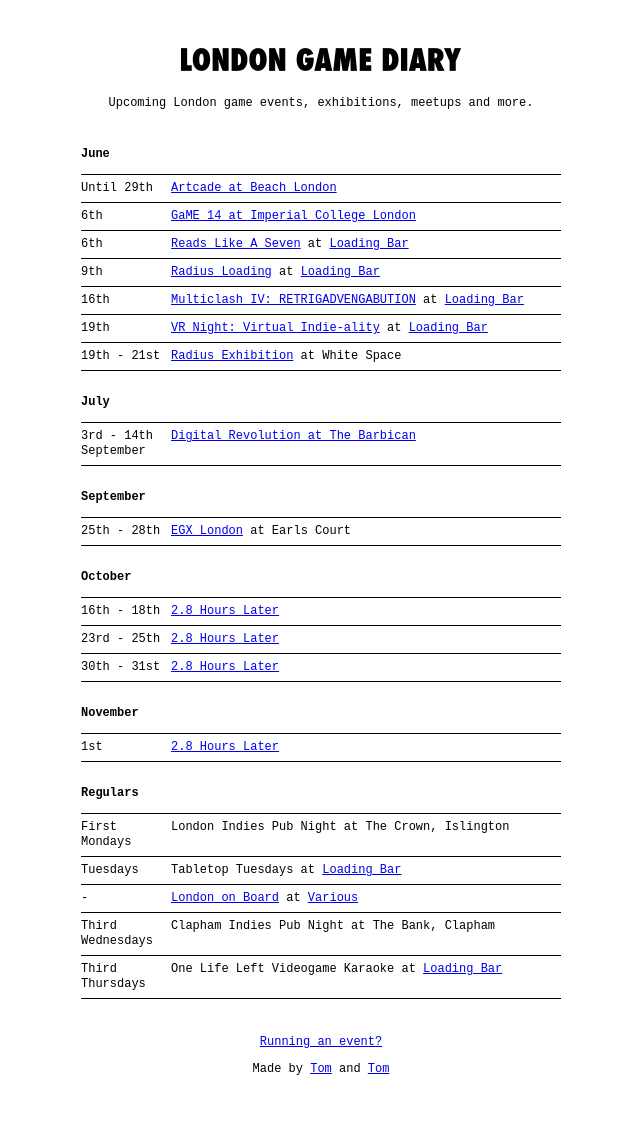
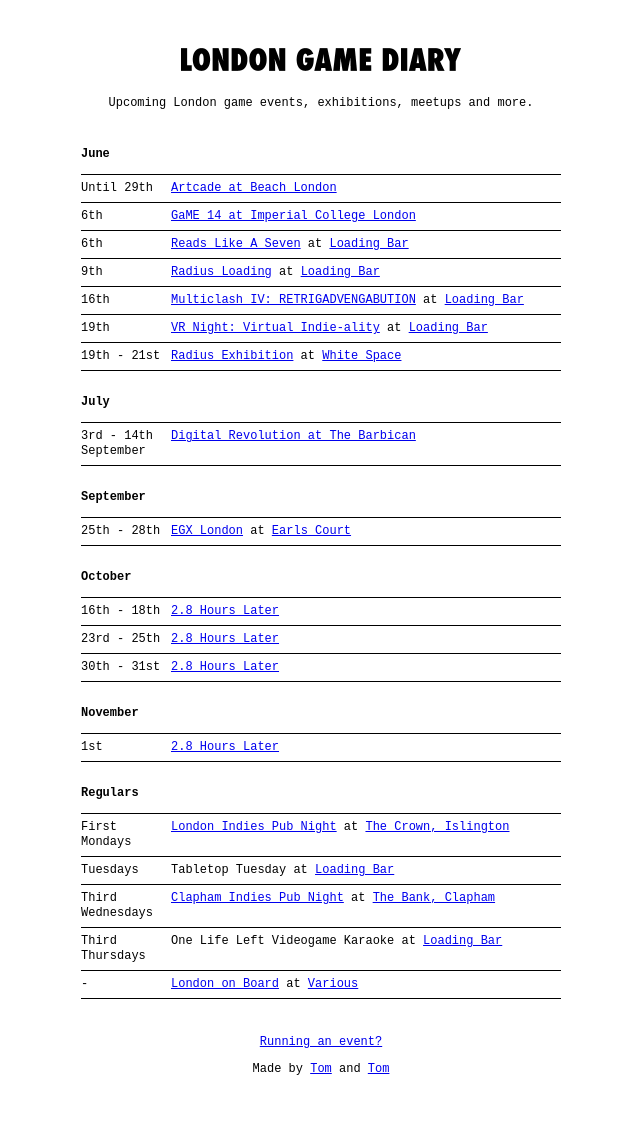
Before and after one commit to thomasmarshall/londongamediary.com, a Jekyll site: the page built from index.md, in a window 1280 px wide. Shown: the whole page, without its empty margins (319-959 px from the left). Built offline with Jekyll 4.4.1, drawn with Linux system fonts in a browser that asks for light colours.

Commit message:
Update index.md

```diff
--- a/index.md
+++ b/index.md
@@ -10,7 +10,7 @@
 9th | [Radius Loading](http://www.radiusfestival.com) at [Loading Bar](http://twitter.com/drinkrelaxplay)
 16th | [Multiclash IV: RETRIGADVENGABUTION](http://www.meetup.com/London-Indie-Game-Developers/events/184313992/) at [Loading Bar](http://twitter.com/drinkrelaxplay)
 19th | [VR Night: Virtual Indie-ality](http://www.meetup.com/London-Indie-Game-Developers/events/185608412/) at [Loading Bar](http://twitter.com/drinkrelaxplay)
-19th - 21st | [Radius Exhibition](http://www.radiusfestival.com/) at White Space
+19th - 21st | [Radius Exhibition](http://www.radiusfestival.com/) at [White Space](http://www.whitespacevenue.com/)
 
 
 ### July
@@ -20,7 +20,7 @@
 
 ### September
 
-25th - 28th | [EGX London](http://www.egxlondon.net/) at Earls Court
+25th - 28th | [EGX London](http://www.egxlondon.net/) at [Earls Court](http://www.eco.co.uk/)
 
 
 ### October
@@ -37,8 +37,8 @@
 
 ### Regulars
 
-First Mondays | London Indies Pub Night at The Crown, Islington
-Tuesdays | Tabletop Tuesdays at [Loading Bar](http://twitter.com/drinkrelaxplay)
+First Mondays | [London Indies Pub Night](http://www.londonindies.com/) at [The Crown, Islington](http://crownislington.co.uk/)
+Tuesdays | Tabletop Tuesday at [Loading Bar](http://twitter.com/drinkrelaxplay)
+Third Wednesdays | [Clapham Indies Pub Night](http://www.londonindies.com/) at [The Bank, Clapham](http://thebankuk.co.uk/)
+Third Thursdays | One Life Left Videogame Karaoke at [Loading Bar](http://twitter.com/drinkrelaxplay)
 -        | [London on Board](http://www.londononboard.com/) at [Various](http://www.meetup.com/LondonOnBoard)
-Third Wednesdays | Clapham Indies Pub Night at The Bank, Clapham
-Third Thursdays | One Life Left Videogame Karaoke at [Loading Bar](http://twitter.com/drinkrelaxplay)
```
